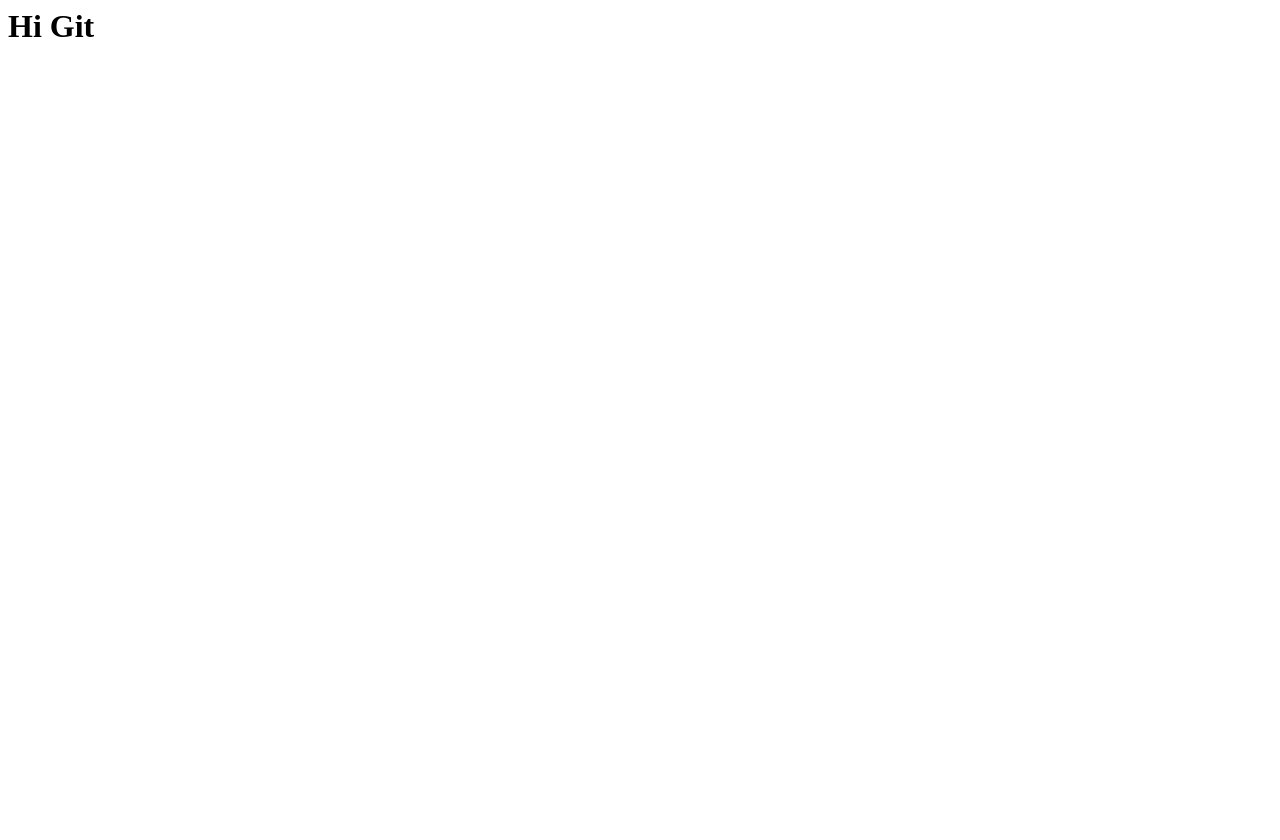
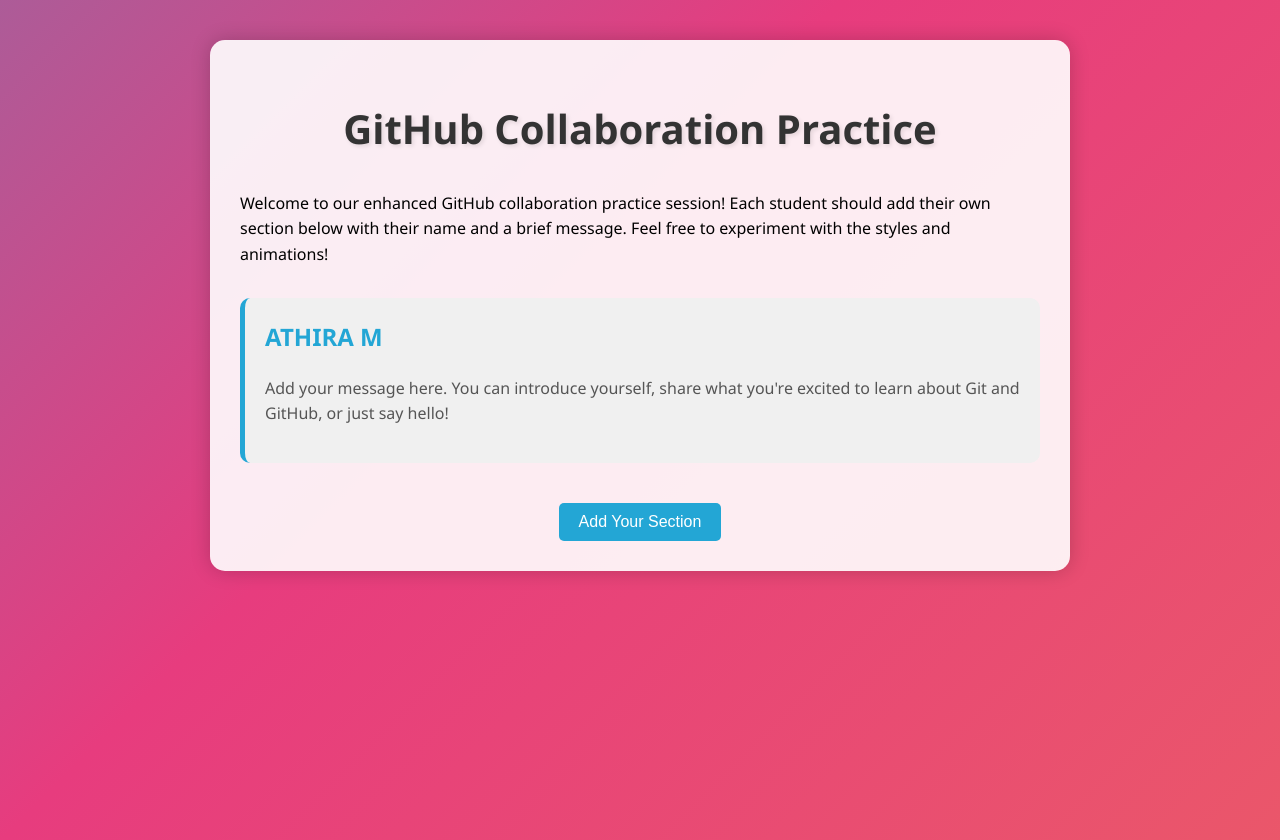
Before and after one commit to athixa2athix/Test-File, a plain HTML site: page index.html in a window 1280 px wide. Before the commit the page ends 800 px from the top, so only its background shows below. Drawn offline with Linux system fonts and the light colour scheme.

Commit message:
added my name

```diff
--- a/index.html
+++ b/index.html
@@ -1,6 +1,117 @@
+<!DOCTYPE html>
+<html lang="en">
+<head>
+    <meta charset="UTF-8">
+    <meta name="viewport" content="width=device-width, initial-scale=1.0">
+    <title>GitHub Collaboration Practice</title>
+</head>
+<body>
+    <div class="container fade-in">
+        <h1>GitHub Collaboration Practice</h1>
+        <p>Welcome to our enhanced GitHub collaboration practice session! Each student should add their own section below with their name and a brief message. Feel free to experiment with the styles and animations!</p>
 
-<html>
-<body>
-<h1>Hi Git</h1>
+        <div class="student-section">
+            <h2>ATHIRA M</h2>
+            <p>Add your message here. You can introduce yourself, share what you're excited to learn about Git and GitHub, or just say hello!</p>
+        </div>
+
+        <!-- More student sections will be added here -->
+
+        <div class="add-section">
+            <button class="add-button">Add Your Section</button>
+        </div>
+    </div>
+
+    <script>
+        document.querySelector('.add-button').addEventListener('click', function() {
+            const newSection = document.createElement('div');
+            newSection.className = 'student-section fade-in';
+            newSection.innerHTML = `
+                <h2>New Student</h2>
+                <p>Replace this text with your own message!</p>
+            `;
+            document.querySelector('.container').insertBefore(newSection, this.parentNode);
+        });
+    </script>
+     <style>
+        @keyframes gradientBG {
+            0% {background-position: 0% 50%;}
+            50% {background-position: 100% 50%;}
+            100% {background-position: 0% 50%;}
+        }
+
+        body {
+            font-family: 'Segoe UI', Tahoma, Geneva, Verdana, sans-serif;
+            line-height: 1.6;
+            margin: 0;
+            padding: 20px;
+            background: linear-gradient(-45deg, #ee7752, #e73c7e, #23a6d5, #23d5ab);
+            background-size: 400% 400%;
+            animation: gradientBG 15s ease infinite;
+            min-height: 100vh;
+        }
+        .container {
+            max-width: 800px;
+            margin: 20px auto;
+            background: rgba(255, 255, 255, 0.9);
+            padding: 30px;
+            border-radius: 15px;
+            box-shadow: 0 0 20px rgba(0,0,0,0.2);
+            transition: transform 0.3s ease;
+        }
+        .container:hover {
+            transform: scale(1.02);
+        }
+        h1 {
+            color: #333;
+            text-align: center;
+            margin-bottom: 30px;
+            font-size: 2.5em;
+            text-shadow: 2px 2px 4px rgba(0,0,0,0.1);
+        }
+        .student-section {
+            margin-top: 30px;
+            padding: 20px;
+            background-color: #f0f0f0;
+            border-radius: 10px;
+            transition: all 0.3s ease;
+            border-left: 5px solid #23a6d5;
+        }
+        .student-section:hover {
+            box-shadow: 0 5px 15px rgba(0,0,0,0.1);
+            transform: translateY(-5px);
+        }
+        .student-section h2 {
+            color: #23a6d5;
+            margin-top: 0;
+        }
+        .student-section p {
+            color: #555;
+        }
+        .add-section {
+            text-align: center;
+            margin-top: 40px;
+        }
+        .add-button {
+            padding: 10px 20px;
+            font-size: 1em;
+            background-color: #23a6d5;
+            color: white;
+            border: none;
+            border-radius: 5px;
+            cursor: pointer;
+            transition: background-color 0.3s ease;
+        }
+        .add-button:hover {
+            background-color: #1b8ab2;
+        }
+        @keyframes fadeIn {
+            from { opacity: 0; }
+            to { opacity: 1; }
+        }
+        .fade-in {
+            animation: fadeIn 1s ease-out;
+        }
+    </style>
 </body>
 </html>
```
